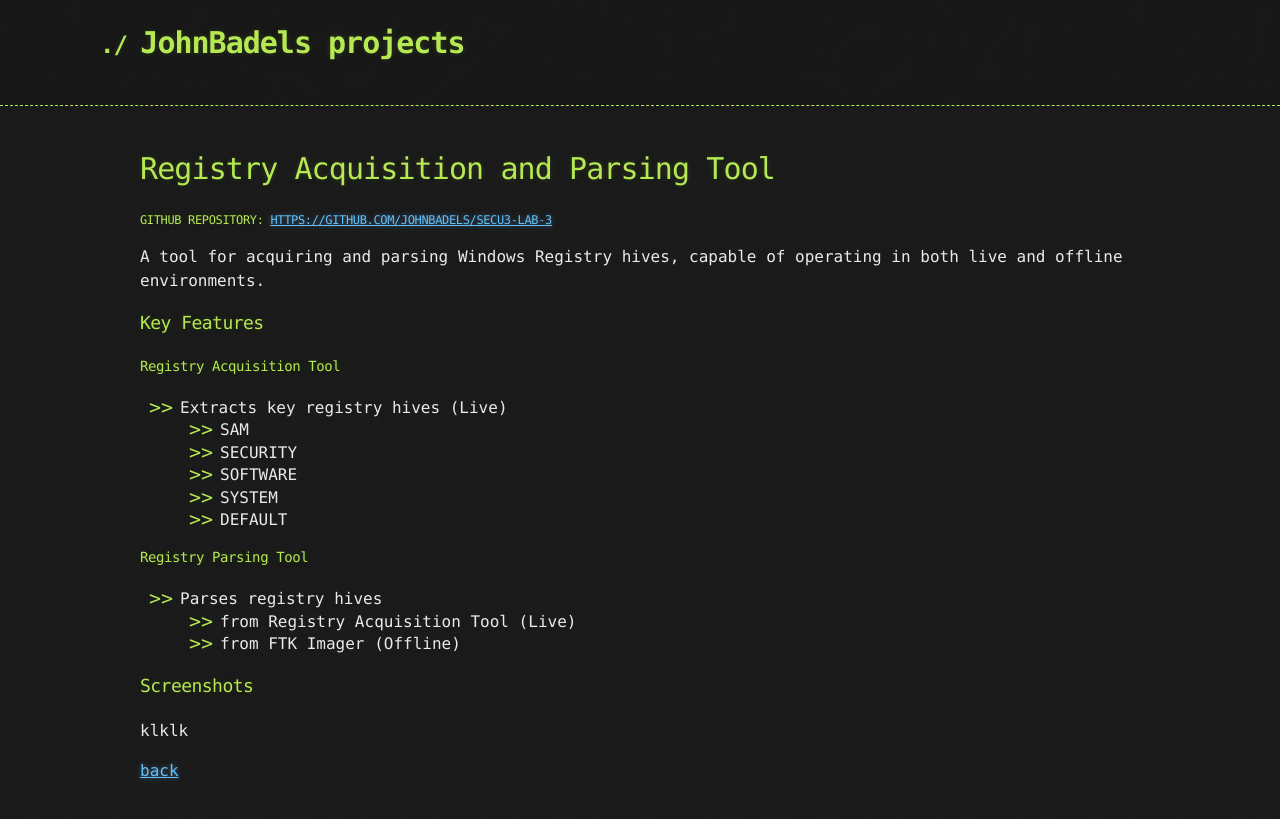
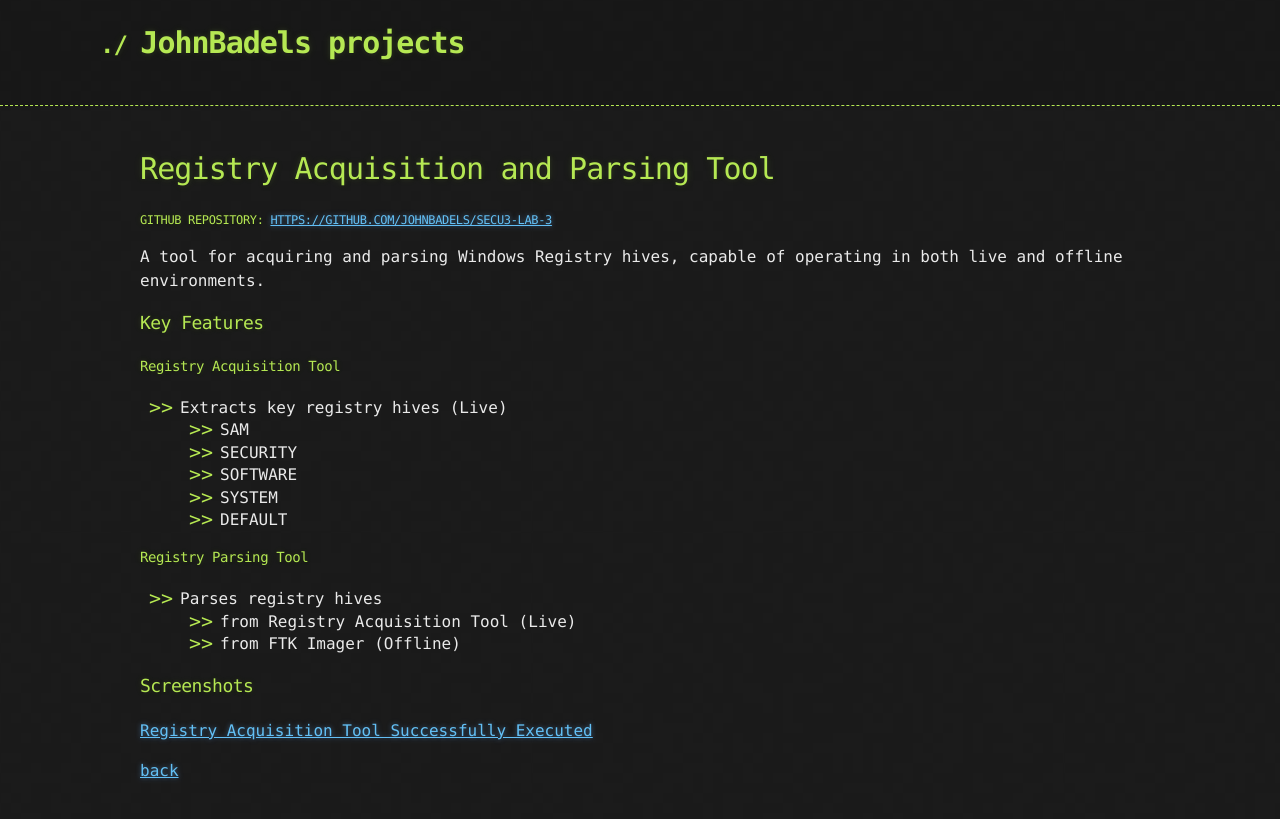
Before and after one commit to JohnBadels/JohnBadels.github.io, a Jekyll site: the page built from another-page.md, in a window 1280 px wide. Shown: the top 819 px of the page. Built offline with Jekyll 4.4.1, drawn with Linux system fonts in a browser that asks for light colours; our own code applies the rules of GitHub Pages for plain Markdown files.

Commit message:
Update another-page.md

```diff
--- a/another-page.md
+++ b/another-page.md
@@ -21,6 +21,7 @@ A tool for acquiring and parsing Windows Registry hives, capable of operating in
   - from FTK Imager (Offline)
 
 ### Screenshots
-klklk
+
+[Registry Acquisition Tool Successfully Executed](./pictures/reg-acq-tool-execute.png)
 
 [back](./index.md)
```
